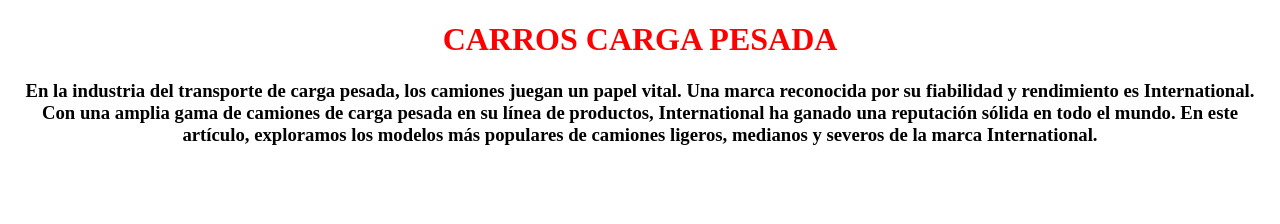
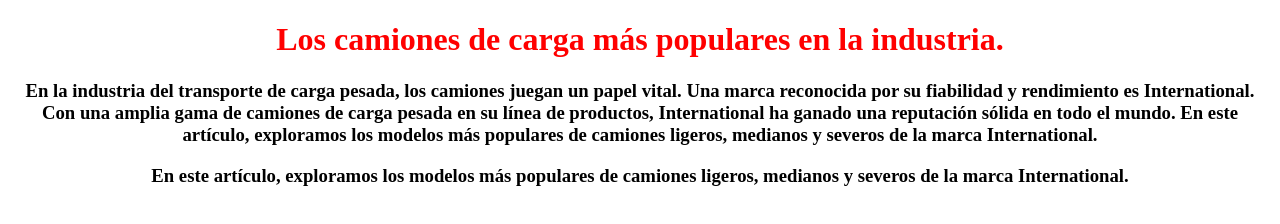
Before and after one commit to jsttor/parcial_buenas, a plain HTML site: page index.html in a window 1280 px wide. Drawn offline with Linux system fonts and the light colour scheme.

Commit message:
empecemos

```diff
--- a/index.html
+++ b/index.html
@@ -8,10 +8,10 @@
 <body>
 <center>
 <div style="color: red;">
-    <h1>CARROS CARGA PESADA</h1>
+    <h1>Los camiones de carga más populares en la industria.</h1>
+
 </div>
 
 <h3>En la industria del transporte de carga pesada, los camiones juegan un papel vital. Una marca reconocida por su fiabilidad y rendimiento es International. Con una amplia gama de camiones de carga pesada en su línea de productos, International ha ganado una reputación sólida en todo el mundo.
     En este artículo, exploramos los modelos más populares de camiones ligeros, medianos y severos de la marca International.
-
-    </h3>
+    <h3>En este artículo, exploramos los modelos más populares de camiones ligeros, medianos y severos de la marca International.</h3>
```
